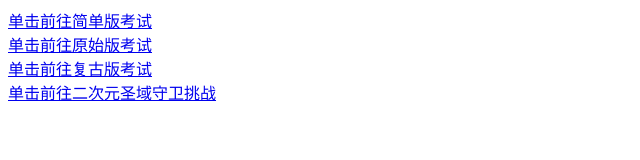
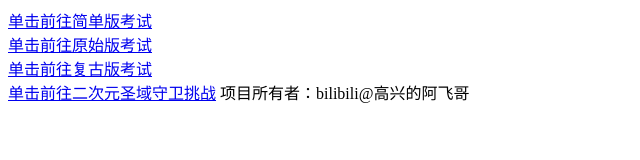
Before and after one commit to qwerty27817/bilibili-, a plain HTML site: page index.html in a window 1280 px wide. Shown: the whole page, without its empty margins (0-640 px from the left). Drawn offline with Linux system fonts and the light colour scheme.

Commit message:
Update index.html

```diff
--- a/index.html
+++ b/index.html
@@ -16,4 +16,7 @@ http-equiv="Content-Type" content="text/html; charset=UTF-8">
 	<body>
 		<a href="./2_guardwar.html">单击前往二次元圣域守卫挑战</a>
 	</body>
+	<body>
+		项目所有者：bilibili@高兴的阿飞哥
+	</body>
 </html>
```
